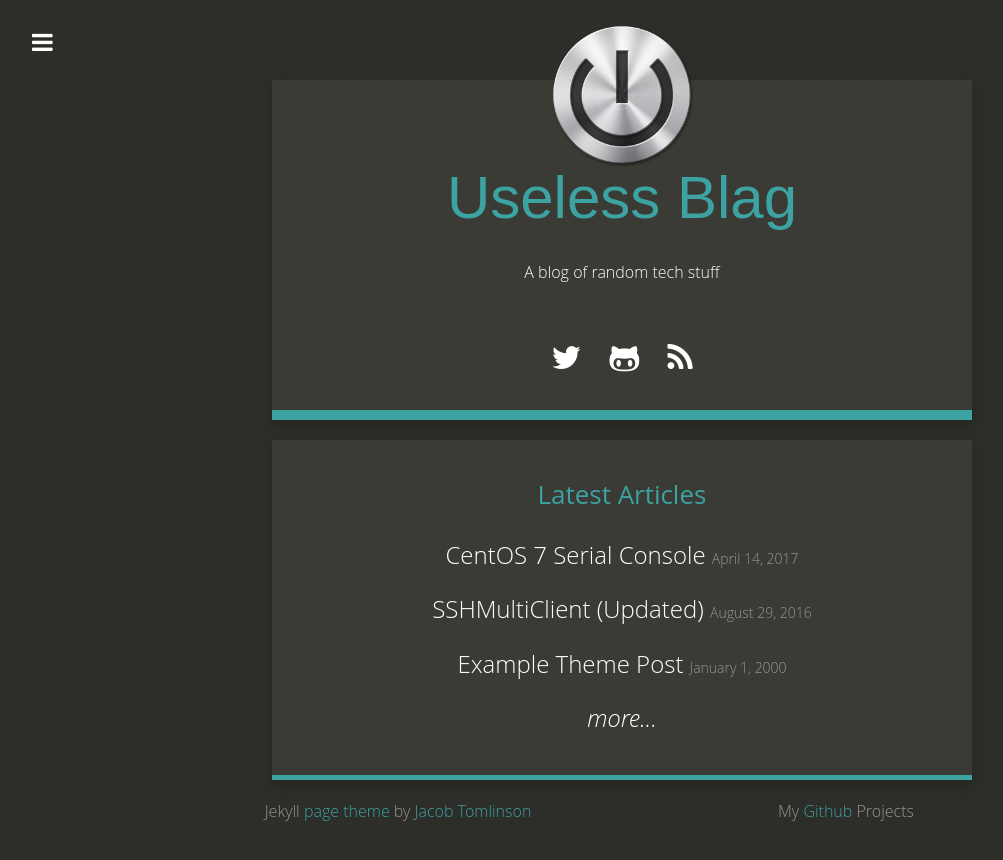
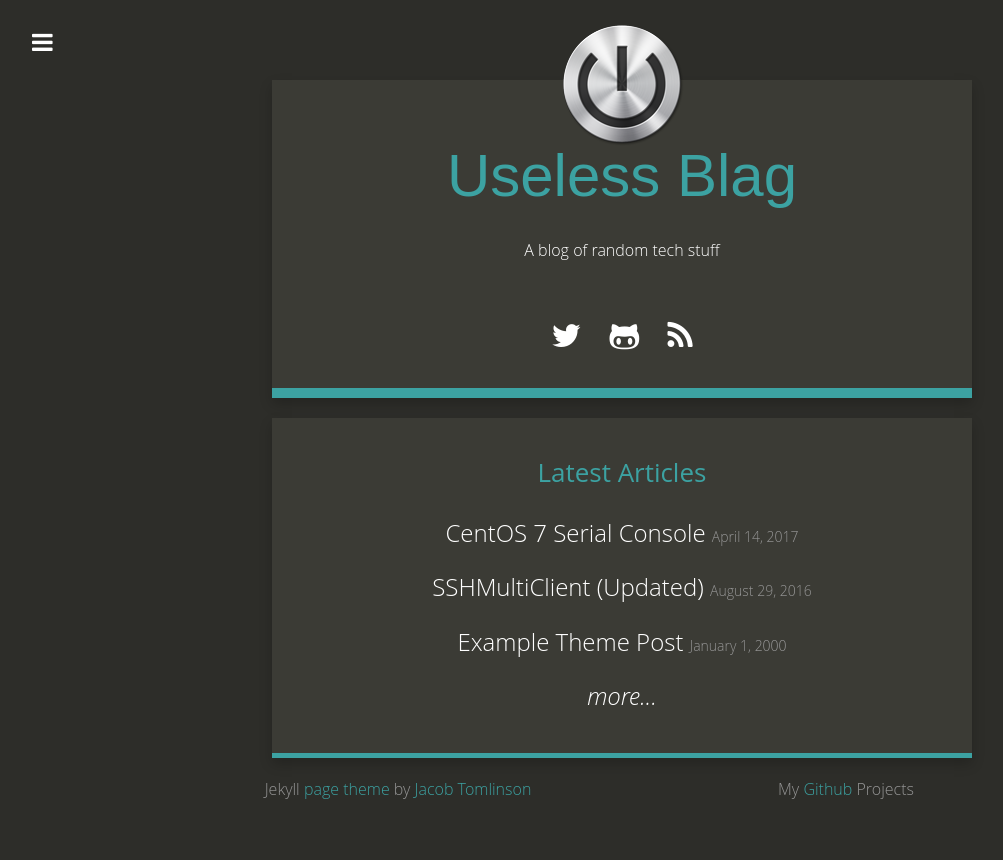
Before and after one commit to mrdaveanderson/mrdaveanderson.github.io, a Jekyll site: the page built from index.html, in a window 1280 px wide. Shown: the top 860 px of the page, without its empty margins (18-1021 px from the left). Built offline with Jekyll 4.4.1, drawn with Linux system fonts in a browser that asks for light colours; nearby versions of some CDN libraries.

Commit message:
lets try a smaller icon

```diff
--- a/_config.yml
+++ b/_config.yml
@@ -5,7 +5,7 @@ description: ""
 baseurl: ""
 url: "https://mrdaveanderson.github.io/"
 title_description: "A blog of random tech stuff"
-title_image: "/images/PowerIcon-256.png"
+title_image: "/images/PowerIcon-128.png"
 post_limit: 8
 
 # Social usernames/URLs
--- a/index.html
+++ b/index.html
@@ -10,7 +10,7 @@ make-smaller-titles: true
         <div class="col-md-12 main content-panel">
 
             <div class="gravatar">
-                <img src="{{ site.title_image }}" class="img-circle about-image" height="150" width="150" alt="{{ site.title }}" />
+                <img src="{{ site.title_image }}" class="img-circle about-image" height="128" width="128" alt="{{ site.title }}" />
             </div>
 
             <h1 class="header author-header" itemprop="headline">{{ site.title }}</h1>
```
